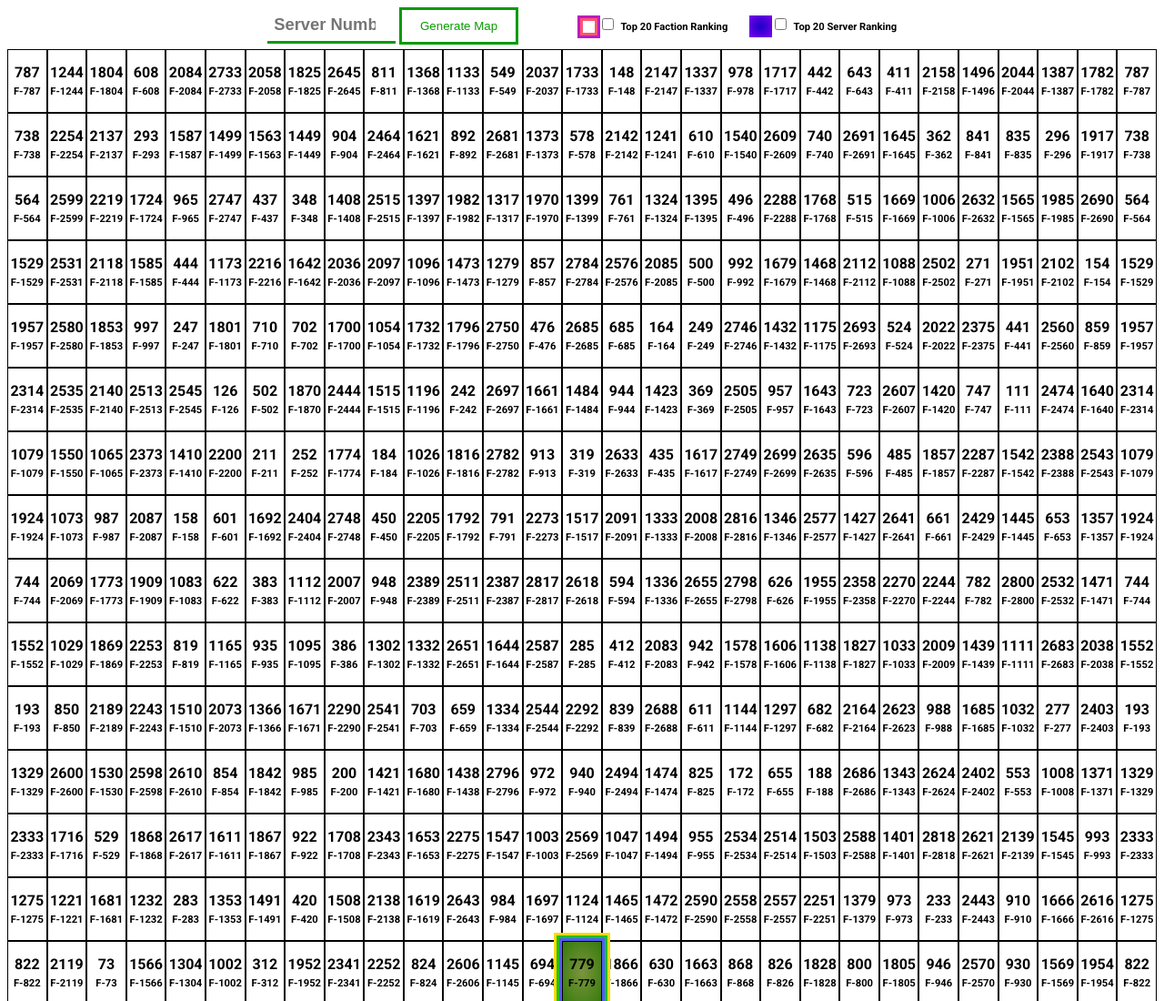
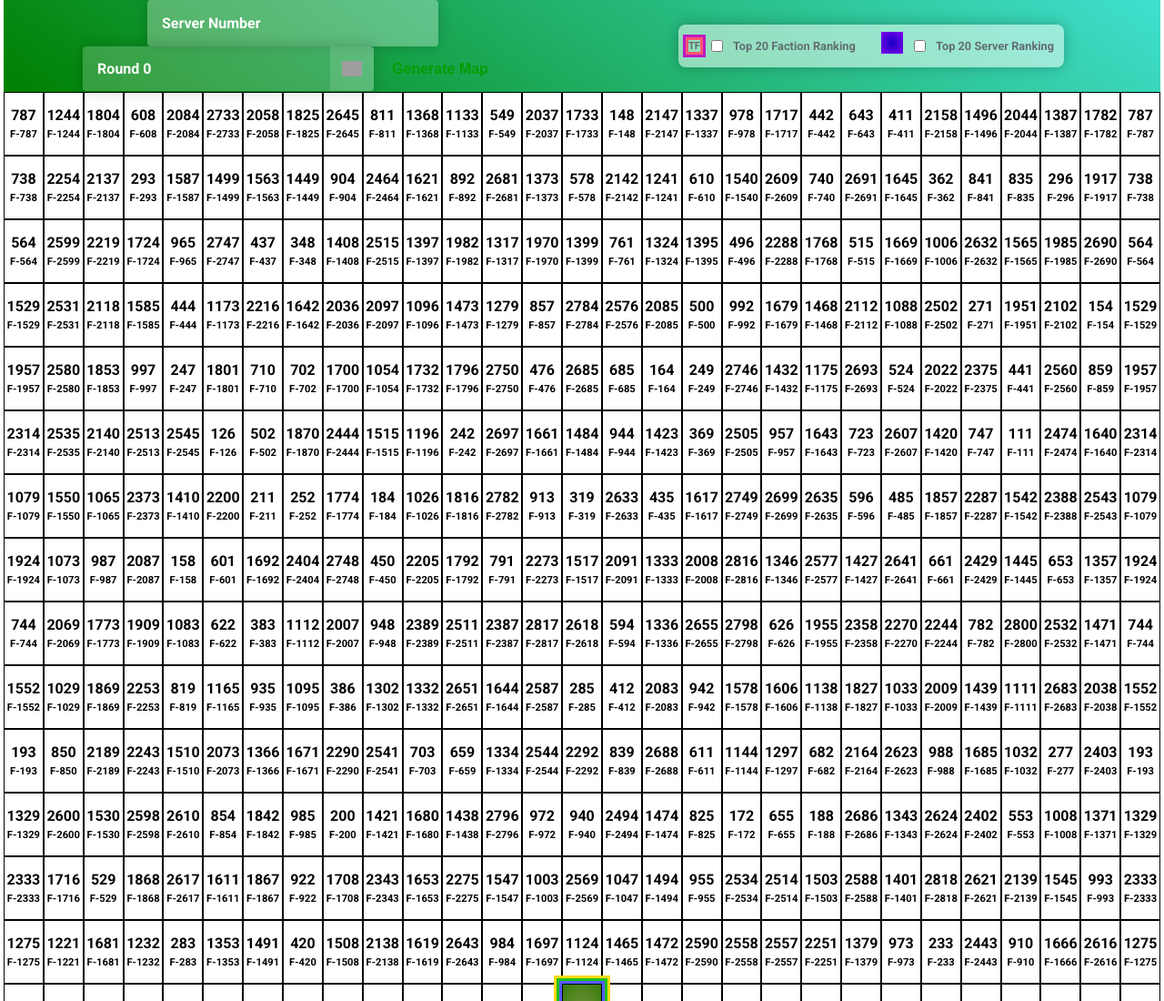
Before and after one commit to dshresthasum/udmap, a website with bundled scripts: page src/index.html in a window 1280 px wide. Shown: the top 1100 px of the page at 91% size. Built offline with nearby package versions, Linux system fonts and the light colour scheme; grey boxes are pictures that could not be loaded.

Commit message:
updated file structure, js with rounds

```diff
--- /dev/null
+++ b/src/css/styles.css
@@ -0,0 +1,218 @@
+body {
+	font-family: Roboto;
+	margin: 0 0.25em;
+}
+:root {
+	--arrow-bg: rgba(255, 255, 255, 0.3);
+	--arrow-icon: url(https://upload.wikimedia.org/wikipedia/commons/9/9d/Caret_down_font_awesome_whitevariation.svg);
+	--option-bg: white;
+	--select-bg: rgba(255, 255, 255, 0.2);
+
+	--light-shade: rgb(246 255 249 / 53%);
+	--gray: #636e72;
+	--light-gray: #b2bec3;
+	--x-light-gray: #dfe6e9;
+	--gradient: linear-gradient(#fdcb6e, #ffeaa7);
+}
+* {
+	box-sizing: border-box;
+}
+
+#map-container {
+	display: grid;
+	grid-template-columns: repeat(29, 1fr);
+}
+#header-container {
+	display: grid;
+	grid-template-columns: repeat(2, 1fr);
+	background: linear-gradient(35deg, green, turquoise);
+}
+
+/* <select> styles */
+select,
+input[type="number"] {
+	/* Reset */
+	appearance: none;
+	border: 0;
+	outline: 0;
+	font: inherit;
+	/* Personalize */
+	width: 20rem;
+	padding: 1rem 4rem 1rem 1rem;
+	background: var(--arrow-icon) no-repeat right 0.8em center / 1.4em,
+		linear-gradient(to left, var(--arrow-bg) 3em, var(--select-bg) 3em);
+	color: white;
+	border-radius: 0.25em;
+	box-shadow: 0 0 1em 0 rgba(0, 0, 0, 0.2);
+	cursor: pointer;
+	/* Remove IE arrow */
+	&::-ms-expand {
+		display: none;
+	}
+	/* Remove focus outline */
+	&:focus {
+		outline: none;
+	}
+	/* <option> colors */
+	option {
+		color: inherit;
+		background-color: var(--option-bg);
+	}
+}
+input[type="number"] {
+	background: linear-gradient(
+		to left,
+		var(--arrow-bg) 20em,
+		var(--select-bg) 3em
+	);
+	padding-right: 1em;
+	&:focus {
+		outline: none;
+	}
+}
+input::-webkit-outer-spin-button,
+input::-webkit-inner-spin-button {
+	-webkit-appearance: none;
+	margin: 0;
+}
+
+::placeholder {
+	color: white;
+}
+/* Firefox */
+input[type="number"] {
+	-moz-appearance: textfield;
+}
+
+.opts {
+	color: #079b02;
+}
+.cell {
+	padding: 15px 0;
+	border: 1px solid;
+	text-align: center;
+	font-size: 1em;
+	font-weight: bold;
+}
+span {
+	font-size: 0.7em;
+	font-weight: normal;
+}
+
+button {
+	appearance: none;
+	border: navajowhite;
+	background: hsl(0 0 0/0);
+	padding: 1em 1em;
+	/* margin-bottom: 0.35em; */
+	color: #079b02;
+	transition: 1s;
+	border-radius: 0.35em;
+	font-weight: bold;
+	font-size: 1em;
+	&:hover,
+	&:focus,
+	&:active {
+		background: #079b02;
+		color: #fff;
+		cursor: pointer;
+	}
+}
+
+#legend {
+	display: flex;
+	justify-content: center;
+	align-items: center;
+	gap: 2em;
+}
+section {
+	display: flex;
+	align-items: center;
+	gap: 0.5em;
+	background: var(--light-shade);
+	color: var(--gray);
+	padding: 0.7em;
+	border-radius: 0.5em;
+	box-shadow: 0 0 1em 0 rgba(0, 0, 0, 0.26);
+}
+input {
+	cursor: pointer;
+}
+
+/*
+	flexbox here to align the input
+  */
+label {
+	font-size: 0.8em;
+}
+/* CORE STYLES */
+input [type="checkbox"] {
+	appearance: none;
+	/* width: 1em;
+	height: 1em; */
+	border: 0.1em solid var(--light-gray);
+	font: inherit;
+	margin-bottom: -0.125em;
+
+	border-radius: 0.25em;
+
+	&:checked {
+		border-color: transparent;
+		background: var(--gradient) border-box;
+		box-shadow: 0 0 0 0.1em inset var(--dark-gray);
+	}
+	&:not(:checked):hover {
+		border-color: transparent;
+		background: linear-gradient(var(--dark-gray), var(--dark-gray)) padding-box,
+			var(--gradient) border-box;
+	}
+}
+
+.center {
+	text-align: center;
+}
+p {
+	text-align: center;
+	font-size: 0.85em;
+}
+
+.top-server {
+	box-shadow: none;
+}
+.top-faction {
+	box-shadow: none;
+}
+
+.visible-tf,
+.top-faction-legend {
+	box-shadow: rgb(255, 85, 113) 0px 0px 0px 3px,
+		rgb(188, 27, 193) 0px 0px 0px 6px;
+	z-index: 11;
+}
+
+.visible-ts,
+.top-server-legend {
+	background: rgb(26, 0, 199) !important;
+	background: radial-gradient(
+		circle,
+		rgba(26, 0, 199, 1) 0%,
+		rgba(127, 0, 236, 1) 100%
+	) !important;
+	color: #fff;
+}
+.main-server {
+	background: #7c943f !important;
+	background: radial-gradient(at center, #7c943f, #347b0a) !important;
+	box-shadow: rgb(85, 91, 255) 0px 0px 0px 3px, rgb(31, 193, 27) 0px 0px 0px 6px,
+		rgb(255, 217, 19) 0px 0px 0px 9px;
+	z-index: 11;
+}
+
+.ts-span {
+	margin-left: 20em;
+	color: #1a00c7;
+	padding: 11.5em;
+	font-size: 1px;
+	position: relative;
+	top: -4px;
+}
--- a/src/index.html
+++ b/src/index.html
@@ -3,7 +3,7 @@
 	<head>
 		<meta charset="UTF-8" />
 		<meta name="viewport" content="width=device-width, initial-scale=1.0" />
-		<link rel="stylesheet" href="styles.css" />
+		<link rel="stylesheet" href="css/styles.css" />
 		<title>TW UD Map</title>
 		<link rel="preconnect" href="https://fonts.googleapis.com" />
 		<link rel="preconnect" href="https://fonts.gstatic.com" crossorigin />
@@ -13,7 +13,8 @@
 		/>
 	</head>
 	<body>
-		<div class="center">
+		<div id="header-container" class="center">
+			<div>
 				<input
 					id="server"
 					type="number"
@@ -21,23 +22,25 @@
 					max="3000"
 					min="1"
 				/>
+				<select name="rounds" id="rounds"></select>
 				<button id="generate">Generate Map</button>
+			</div>
 
-			<span style="margin-left: 6em; color: #fff" class="top-faction-legend"
-				>TF</span
-			>
+			<div id="legend">
+				<section>
+					<span class="top-faction-legend">TF</span>
 					<input id="top-faction" type="checkbox" />
-			<span>Top 20 Faction Ranking</span>
+					<label>Top 20 Faction Ranking</label>
+
 					<span class="top-server-legend ts-span">TS</span>
-			<input
-				id="top-server"
-				type="checkbox"
-				style="margin-left: 0em; color: #fff"
-			/>
-			<span>Top 20 Server Ranking</span>
+					<input id="top-server" type="checkbox" />
+
+					<label>Top 20 Server Ranking</label>
+				</section>
+			</div>
 		</div>
 		<div id="map-container"></div>
 		<p>Page created by berserker (S779) Data by Nass(S1232)</p>
-		<script type="module" src="tw.js"></script>
+		<script type="module" src="js/tw.js"></script>
 	</body>
 </html>
--- a/src/tw.js
+++ b/src/js/tw.js
@@ -1,23 +1,26 @@
-import { colors, top20Factions, top20Servers } from "./weekly.js";
+import { colors, factionMap, top20Servers } from "./weekly.js";
 
 const MAP_WIDTH = 28;
 let generate = document.getElementById("generate");
 let mapContainer = document.getElementById("map-container");
 let originalData = [];
 
-fetch("./ud_2_map_tw.json")
-	.then((response) => response.json())
-	.then((json) => {
-		originalData = [...json];
+let fetcher = (url, server = 779, round = 0) => {
+	fetch(url)
+		.then((response) => response.json())
+		.then((json) => {
+			originalData = [...json];
 
-		let sortedMap = adjusttMap(json);
-		if (sortedMap) return sortedMap;
-		//drawMap(sortedMap);
-	})
-	.then((sortedMap) => {
-		if (sortedMap) drawMap(sortedMap);
-	});
+			let sortedMap = adjusttMap(json, server);
+			if (sortedMap) drawMap(sortedMap, server, round);
+		});
+};
 
+window.onload = () => {
+	let results = fetcher("./json/ud_2_round_0.json");
+	//console.log(results);
+	loadRounds();
+};
 function adjusttMap(res, server = 779) {
 	let fullData = [];
 	let validServer = res.filter((item) => item.sid === server);
@@ -83,7 +86,7 @@ function drawMap(sortedMap, server = 779, udRound = 0) {
 		cell.id = "s" + item.sid;
 
 		//Style top 20 faction leaders
-		if (top20Factions[udRound].server.includes(item.sid)) {
+		if (factionMap[udRound].server.includes(item.sid)) {
 			cell.classList.add("top-faction");
 		}
 
@@ -117,14 +120,27 @@ function compare(a, b) {
 	return a.pos.y - b.pos.y;
 }
 
+function loadRounds() {
+	let rounds = document.getElementById("rounds");
+	factionMap.forEach((round) => {
+		rounds.innerHTML += `<option class="opts" value=${round.round}>Round ${round.round}</option>`;
+	});
+}
+
+let clearMap = () => {
+	mapContainer.innerHTML = "";
+
+	document.getElementById("top-faction").checked = false;
+	document.getElementById("top-server").checked = false;
+};
 /******EVENTS********/
 generate.addEventListener("click", () => {
+	clearMap();
 	let server = Number(document.getElementById("server").value);
-	document.getElementById("map-container").innerHTML = "";
-	let sortedMap = adjusttMap(originalData, server);
-	if (sortedMap) drawMap(sortedMap, server);
-	document.getElementById("top-faction").checked = false;
-	document.getElementById("top-server").checked = false;
+	let round = document.getElementById("rounds").value;
+
+	let url = factionMap[round].url;
+	fetcher(url, server, round);
 });
 
 document.getElementById("top-faction").addEventListener("click", () => {
--- a/src/weekly.js
+++ b/src/js/weekly.js
@@ -3,21 +3,23 @@ const top20Servers = [
 	913, 1035, 174, 1258, 1545, 1244,
 ];
 
-const top20Factions = [
+const factionMap = [
 	{
 		round: 0,
 		server: [
 			770, 835, 1248, 851, 1313, 1508, 1432, 779, 1618, 1035, 2216, 913, 341,
 			1410, 1640, 1805, 1547, 1174, 1569,
 		],
+		url: "./json/ud_2_round_0.json",
 	},
-	{
-		round: 1,
-		server: [
-			770, 835, 1248, 851, 1313, 1508, 1432, 779, 1618, 1035, 2216, 913, 341,
-			1410, 1640, 1805, 1547, 1174, 1569,
-		],
-	},
+	// {
+	// 	round: 1,
+	// 	server: [
+	// 		1709, 835, 1248, 851, 1313, 1508, 1432, 779, 1618, 1035, 2216, 913, 341,
+	// 		1410, 1640, 1805, 1547, 1174, 1569,
+	// 	],
+	// 	url: "./json/ud_2_round_1.json",
+	// },
 ];
 
 let colors = {
@@ -32,4 +34,4 @@ let colors = {
 	8: "rgb(137 6 6 / 49%)",
 	9: "rgb(1, 106, 112)",
 };
-export { colors, top20Factions, top20Servers };
+export { colors, factionMap, top20Servers };
--- a/src/styles.css
+++ /dev/null
@@ -1,97 +0,0 @@
-body {
-	font-family: Roboto;
-}
-#map-container {
-	display: grid;
-	grid-template-columns: repeat(29, 1fr);
-}
-.cell {
-	padding: 15px 0;
-	border: 1px solid;
-	text-align: center;
-	font-size: 1em;
-	font-weight: bold;
-}
-span {
-	font-size: 0.7em;
-	font-weight: normal;
-}
-input[type="number"] {
-	appearance: none;
-	border: none;
-	outline: none;
-	border-bottom: 0.2em solid #079b02;
-	border-radius: 0.2em 0.2em 0 0;
-	padding: 0.4em;
-	color: #079b02;
-	width: 10%;
-	font-size: 1.15em;
-	font-weight: bold;
-	text-align: center;
-}
-
-button {
-	appearance: none;
-	border: 0.25em solid #079b02;
-	background: hsl(0 0 0/0);
-	padding: 0.75em 1.5em;
-	margin-bottom: 0.35em;
-	color: #079b02;
-	transition: 1s;
-	&:hover,
-	&:focus,
-	&:active {
-		background: #079b02;
-		color: #fff;
-		cursor: pointer;
-	}
-}
-
-.center {
-	text-align: center;
-}
-p {
-	text-align: center;
-	font-size: 0.85em;
-}
-
-.top-server {
-	box-shadow: none;
-}
-.top-faction {
-	box-shadow: none;
-}
-
-.visible-tf,
-.top-faction-legend {
-	box-shadow: rgb(255, 85, 113) 0px 0px 0px 3px,
-		rgb(188, 27, 193) 0px 0px 0px 6px;
-	z-index: 11;
-}
-
-.visible-ts,
-.top-server-legend {
-	background: rgb(26, 0, 199) !important;
-	background: radial-gradient(
-		circle,
-		rgba(26, 0, 199, 1) 0%,
-		rgba(127, 0, 236, 1) 100%
-	) !important;
-	color: #fff;
-}
-.main-server {
-	background: #7c943f !important;
-	background: radial-gradient(at center, #7c943f, #347b0a) !important;
-	box-shadow: rgb(85, 91, 255) 0px 0px 0px 3px, rgb(31, 193, 27) 0px 0px 0px 6px,
-		rgb(255, 217, 19) 0px 0px 0px 9px;
-	z-index: 11;
-}
-
-.ts-span {
-	margin-left: 20em;
-	color: #1a00c7;
-	padding: 11.5em;
-	font-size: 1px;
-	position: relative;
-	top: -4px;
-}
```
Also changed, not shown: src/json/ud_2_round_0.json (renamed from src/ud_2_map_tw.json). Lines whose indentation alone changed are shown as unchanged.
